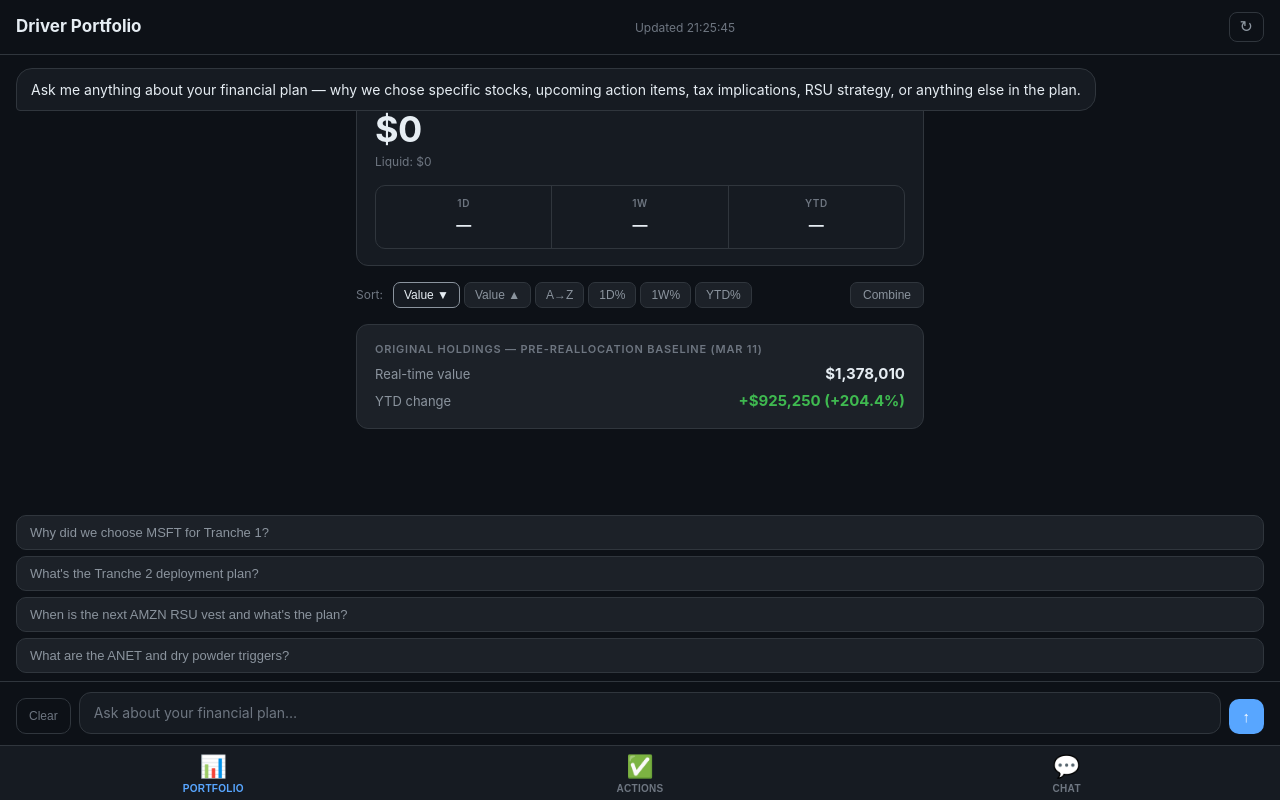
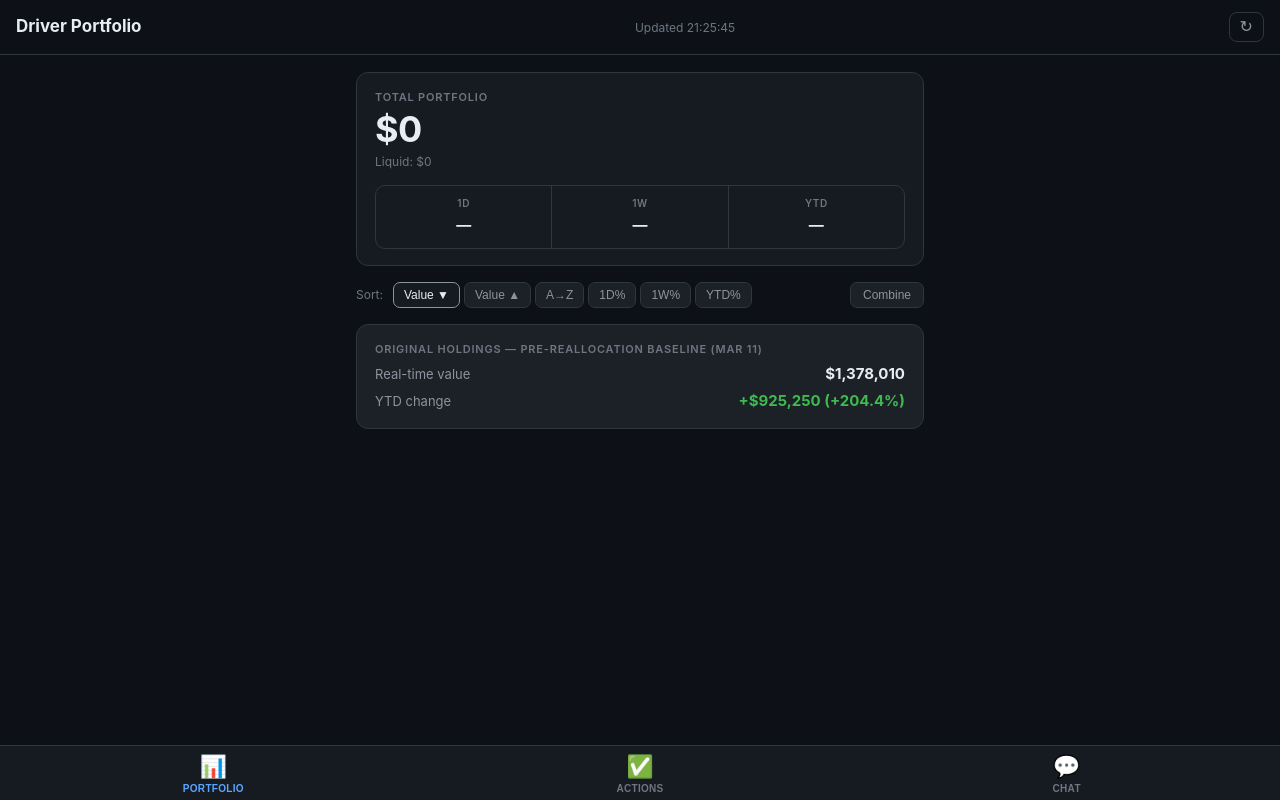
Before and after one commit to galendriver/driver-portfolio, a Flask app: page / in a window 1280 px wide. Run offline with Flask 3, Linux system fonts and the light colour scheme; data that the repository does not hold is empty.

Commit message:
Fix chat UI bleeding onto other tabs (display:none !important)
Co-Authored-By: Claude Sonnet 4.6 <noreply@anthropic.com>

```diff
--- a/web/templates/index.html
+++ b/web/templates/index.html
@@ -81,7 +81,7 @@
       padding-top: calc(var(--safe-top) + 56px);
       padding-bottom: calc(var(--nav-h) + var(--safe-bot) + 16px);
     }
-    .page.hidden { display: none; }
+    .page.hidden { display: none !important; }
 
     /* ── Portfolio page inner ── */
     #page-portfolio .inner {
```
